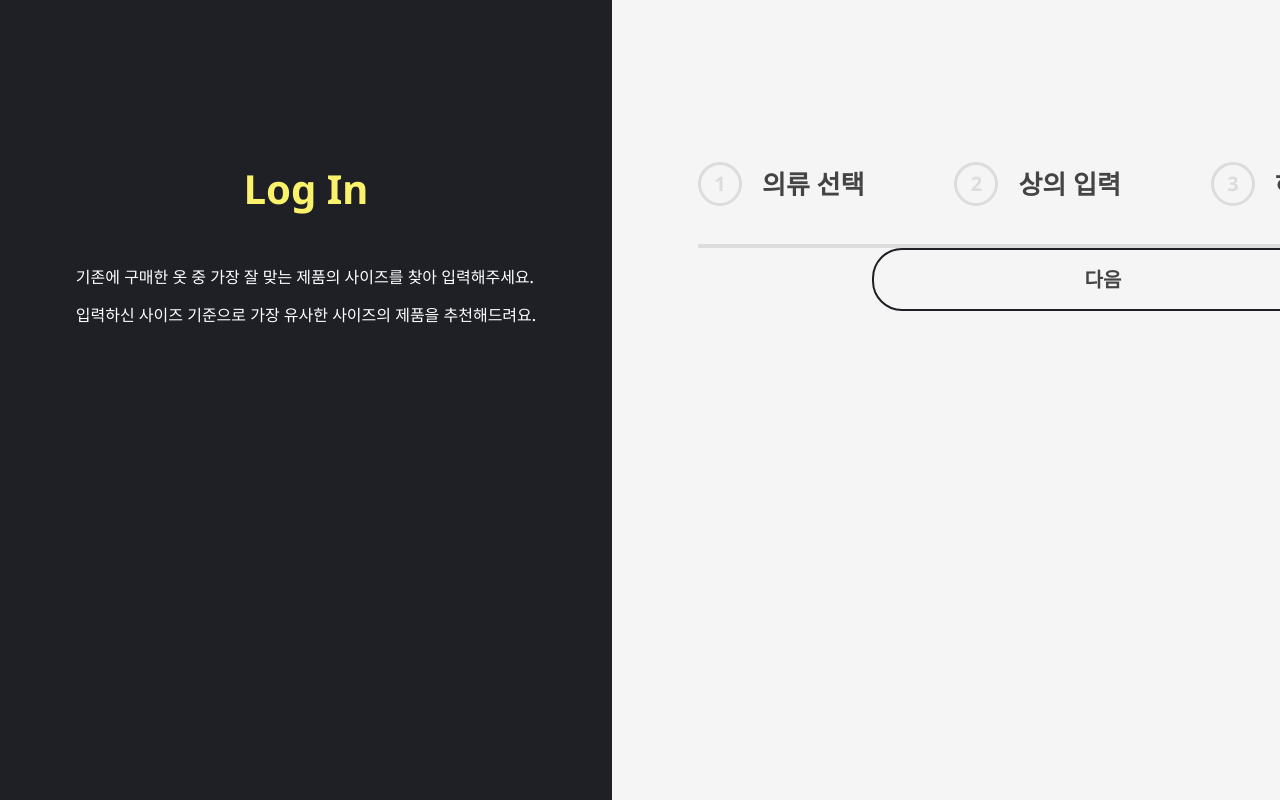
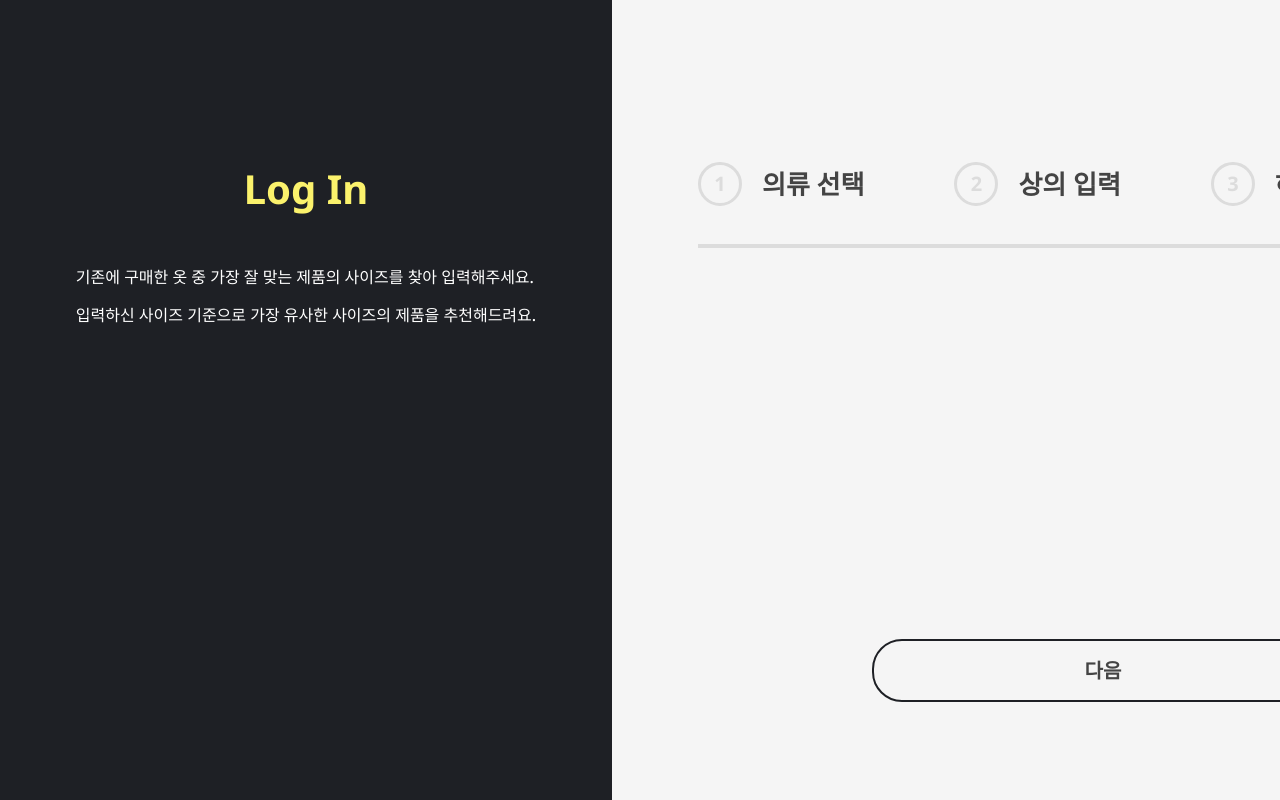
Before and after one commit to OWN-SIZE/onsize-website, a Next.js app: page /register in a window 1280 px wide. Built offline with nearby package versions, Linux system fonts and the light colour scheme.

Commit message:
feat/#13: 상하의 입력 폼 공통컴포넌트 ui완성

```diff
--- a/assets/icon/index.ts
+++ b/assets/icon/index.ts
@@ -1,2 +1,4 @@
 // 명명규칙은 xxxxIcon으로 통일
 export { default as InfoIcon } from './info.png';
+export { default as RadioClickedIcon } from './radio-clicked.svg';
+export { default as RadioIcon } from './radio.svg';
--- /dev/null
+++ b/components/common/SizeForm.tsx
@@ -0,0 +1,176 @@
+import React from 'react';
+import { RadioClickedIcon, RadioIcon } from 'assets/icon';
+import Image from 'next/image';
+import styled from 'styled-components';
+import theme from 'styles/theme';
+
+interface FormProps {
+  isHeader?: boolean;
+  formType?: '상의' | '하의';
+}
+
+export default function SizeForm({ isHeader, formType }: FormProps) {
+  const TopSizeForm = () => {
+    return (
+      <Styled.Form>
+        <Styled.InputContainer>
+          총장
+          <span>
+            <Styled.Input type="text" />
+            <label>cm</label>
+          </span>
+        </Styled.InputContainer>
+        <Styled.InputContainer>
+          밑위
+          <span>
+            <Styled.Input type="text" />
+            <label>cm</label>
+          </span>
+        </Styled.InputContainer>
+        <Styled.RadioContainer>
+          <Styled.Radio>
+            <Image src={RadioClickedIcon} alt="라디오버튼 아이콘" width={22} height={22} />
+            <label>단면</label>
+          </Styled.Radio>
+          <Styled.Radio>
+            <Image src={RadioIcon} alt="라디오버튼 아이콘" width={22} height={22} />
+            <label>둘레</label>
+          </Styled.Radio>
+        </Styled.RadioContainer>
+        <Styled.InputContainer>
+          가슴 단면
+          <span>
+            <Styled.Input type="text" />
+            <label>cm</label>
+          </span>
+        </Styled.InputContainer>
+      </Styled.Form>
+    );
+  };
+
+  const BottomSizeForm = () => {
+    return (
+      <Styled.Form>
+        <Styled.InputContainer>
+          총장
+          <span>
+            <Styled.Input type="text" />
+            <label>cm</label>
+          </span>
+        </Styled.InputContainer>
+        <Styled.InputContainer>
+          밑위
+          <span>
+            <Styled.Input type="text" />
+            <label>cm</label>
+          </span>
+        </Styled.InputContainer>
+        <Styled.RadioContainer>
+          <Styled.Radio>
+            <Image src={RadioClickedIcon} alt="라디오버튼 아이콘" width={22} height={22} />
+            <label>단면</label>
+          </Styled.Radio>
+          <Styled.Radio>
+            <Image src={RadioIcon} alt="라디오버튼 아이콘" width={22} height={22} />
+            <label>둘레</label>
+          </Styled.Radio>
+        </Styled.RadioContainer>
+        <Styled.InputContainer>
+          허리 단면
+          <span>
+            <Styled.Input type="text" />
+            <label>cm</label>
+          </span>
+        </Styled.InputContainer>
+        <Styled.InputContainer>
+          허벅지 단면
+          <span>
+            <Styled.Input type="text" />
+            <label>cm</label>
+          </span>
+        </Styled.InputContainer>
+        <Styled.InputContainer>
+          밑단 단면
+          <span>
+            <Styled.Input type="text" />
+            <label>cm</label>
+          </span>
+        </Styled.InputContainer>
+      </Styled.Form>
+    );
+  };
+
+  return (
+    <Styled.Root>
+      {isHeader && formType === '상의' && <Styled.Header>상의 사이즈를 입력해주세요</Styled.Header>}
+      {isHeader && formType === '하의' && <Styled.Header>하의 사이즈를 입력해주세요</Styled.Header>}
+      {formType === '상의' ? <TopSizeForm /> : <BottomSizeForm />}
+    </Styled.Root>
+  );
+}
+
+const Styled = {
+  Root: styled.div`
+    display: flex;
+    flex-direction: column;
+    justify-content: flex-start;
+    width: 46.2rem;
+  `,
+  Header: styled.h1`
+    margin-top: 5.3rem;
+    margin-bottom: 3.8rem;
+    color: ${theme.colors.gray550};
+    ${theme.fonts.title4};
+  `,
+  Form: styled.form`
+    display: flex;
+    flex-direction: column;
+  `,
+  InputContainer: styled.div`
+    display: flex;
+    align-items: center;
+    justify-content: space-between;
+    margin-top: 2.6rem;
+    color: ${theme.colors.gray550};
+    ${theme.fonts.caption1}
+    > span {
+      display: flex;
+    }
+    &:nth-child(1),
+    &:nth-child(4) {
+      margin-top: 0;
+    }
+  `,
+  Input: styled.input`
+    width: 28.5rem;
+    height: 5.4rem;
+    margin-right: 1rem;
+    padding-left: 1.6rem;
+    background: ${theme.colors.gray000};
+    border: 0;
+    border-radius: 0.5rem;
+    color: #000000;
+    ${theme.fonts.body1};
+    :focus {
+      outline: none;
+    }
+  `,
+  RadioContainer: styled.div`
+    display: flex;
+    justify-content: center;
+    align-items: center;
+    margin-top: 4.8rem;
+    margin-bottom: 3.6rem;
+    color: ${theme.colors.gray550};
+    ${theme.fonts.caption1}
+  `,
+  Radio: styled.span`
+    display: flex;
+    align-items: center;
+    margin-right: 3rem;
+    cursor: pointer;
+    > label {
+      margin-left: 0.8rem;
+    }
+  `,
+};
--- a/components/register/Progress.tsx
+++ b/components/register/Progress.tsx
@@ -26,7 +26,7 @@ function Progress() {
   const [progress] = query.params || ['1'];
 
   return (
-    <Styled.ProgressConatiner>
+    <Styled.Root>
       <Styled.StepsOl>
         {query.selectedOption
           ? Object.values(stepMapper[query.selectedOption]).map((step, index) => (
@@ -43,13 +43,13 @@ function Progress() {
             ))}
       </Styled.StepsOl>
       <Styled.ProgressBar value={0} />
-    </Styled.ProgressConatiner>
+    </Styled.Root>
   );
 }
 export default Progress;
 
 const Styled = {
-  ProgressConatiner: styled.div`
+  Root: styled.div`
     width: 100%;
     margin-top: 16.2rem;
   `,
--- a/components/register/SizeOption.tsx
+++ b/components/register/SizeOption.tsx
@@ -11,7 +11,7 @@ interface ButtonProps {
 export default function SizeOption({ selectedOption, setSelectedOption }: ButtonProps) {
   const optionList: OptionType[] = ['상/하의', '상의', '하의'];
   return (
-    <Styled.FormContainer>
+    <Styled.Root>
       <h1>어떤 의류의 사이즈를 추천받고 싶으신가요?</h1>
       <Styled.SizeOptionButtons>
         {optionList.map((option, index) => (
@@ -26,12 +26,12 @@ export default function SizeOption({ selectedOption, setSelectedOption }: Button
           </Styled.SizeOptionButton>
         ))}
       </Styled.SizeOptionButtons>
-    </Styled.FormContainer>
+    </Styled.Root>
   );
 }
 
 const Styled = {
-  FormContainer: styled.div`
+  Root: styled.div`
     display: flex;
     flex-direction: column;
     align-items: center;
--- a/pages/register/[...params].tsx
+++ b/pages/register/[...params].tsx
@@ -4,6 +4,7 @@ import styled, { css } from 'styled-components';
 import theme from 'styles/theme';
 
 import Layout from 'components/common/Layout';
+import SizeForm from 'components/common/SizeForm';
 import Progress from 'components/register/Progress';
 import SizeOption from 'components/register/SizeOption';
 
@@ -47,10 +48,9 @@ function Register() {
         </Styled.LeftConatiner>
         <Styled.RightContainer>
           <Progress />
-          {router.query.params?.includes('1') && (
-            // 빈 query이면 사이즈 종류 선택 화면
-            <SizeOption selectedOption={selectedOption} setSelectedOption={setSelectedOption} />
-          )}
+          {param === 1 && <SizeOption selectedOption={selectedOption} setSelectedOption={setSelectedOption} />}
+          {param === 2 && <SizeForm isHeader formType="상의" />}
+          {param === 3 && <SizeForm isHeader formType="하의" />}
           <Styled.NextButton isActive={selectedOption && true} onClick={onClickSize}>
             다음
           </Styled.NextButton>
@@ -96,6 +96,7 @@ const Styled = {
     background-color: #f5f5f5;
   `,
   NextButton: styled.button<{ isActive?: boolean }>`
+    position: fixed;
     width: 46.2rem;
     height: 6.3rem;
     bottom: 9.8rem;
```
Also changed, not shown: assets/icon/radio-clicked.svg (added), assets/icon/radio.svg (added).
